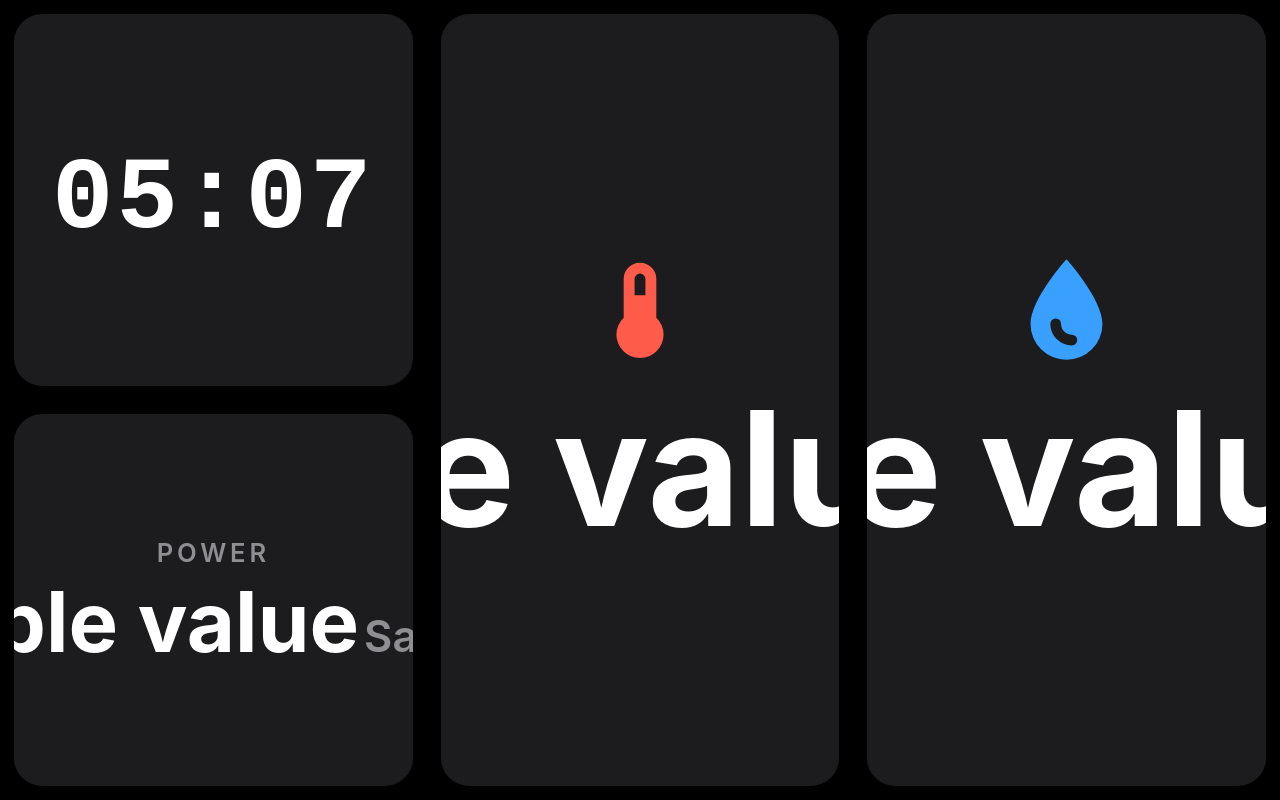
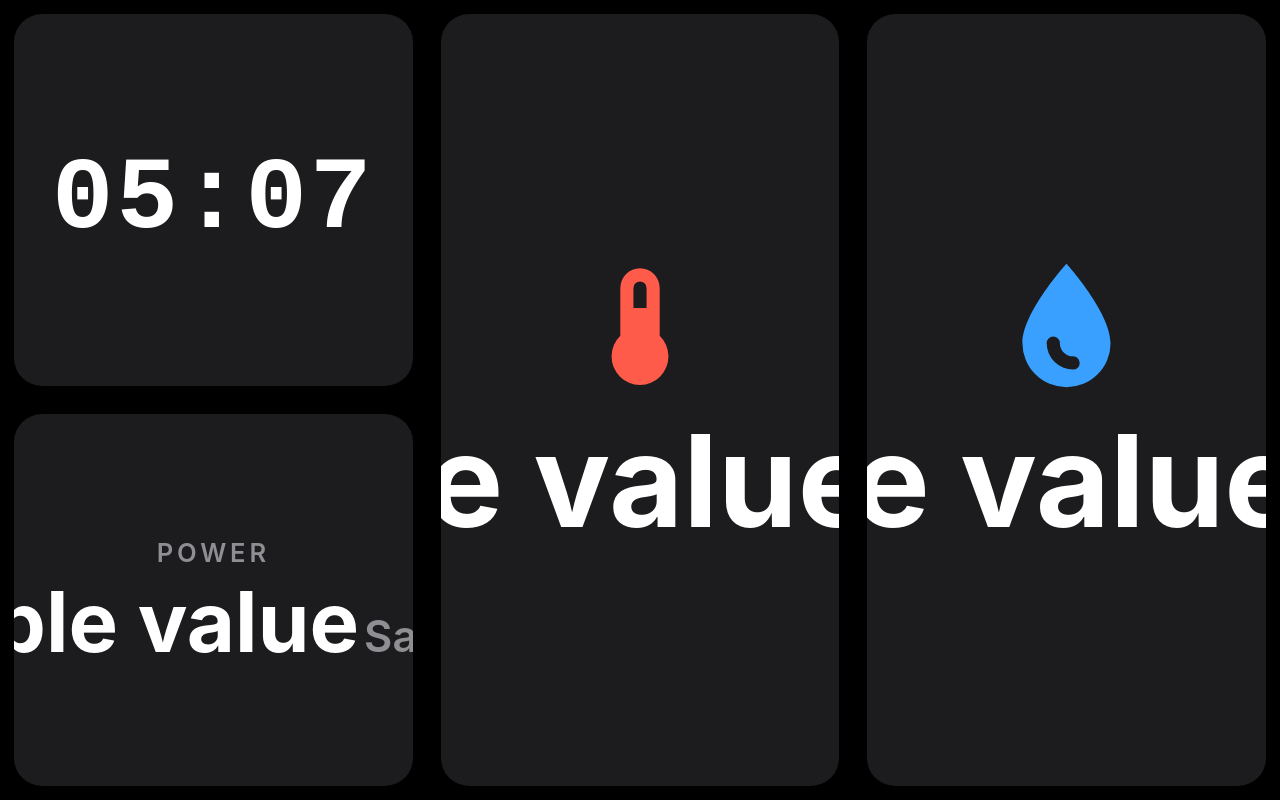
Before and after one commit to FI-153/Fridge-Dashboard, a Flask app: template templates/dashboard.html in a window 1280 px wide. Run offline with Flask 3, Linux system fonts and the light colour scheme; the template is opened without the code that fills it: most values are stand-ins (such as "Sample title", 1, 10 or a date in 2020); parts of the project's set-up code (start-up, migrations or seed data) failed here and were passed over.

Commit message:
Minor UI tweaks

```diff
--- a/static/css/styles.css
+++ b/static/css/styles.css
@@ -10,7 +10,8 @@
   box-sizing: border-box;
 }
 
-html, body {
+html,
+body {
   height: 100%;
   margin: 0;
   padding: 0;
@@ -71,8 +72,8 @@ td.col {
 }
 
 .icon {
-  width: 9vw;
-  height: 9vw;
+  width: 11vw;
+  height: 11vw;
   margin-bottom: 1.6vw;
 }
 
@@ -129,7 +130,7 @@ td.col {
 }
 
 .metric_value.big .value {
-  font-size: 12.5vw;
+  font-size: 10.0vw;
 }
 
 .metric_value .unit {
```
